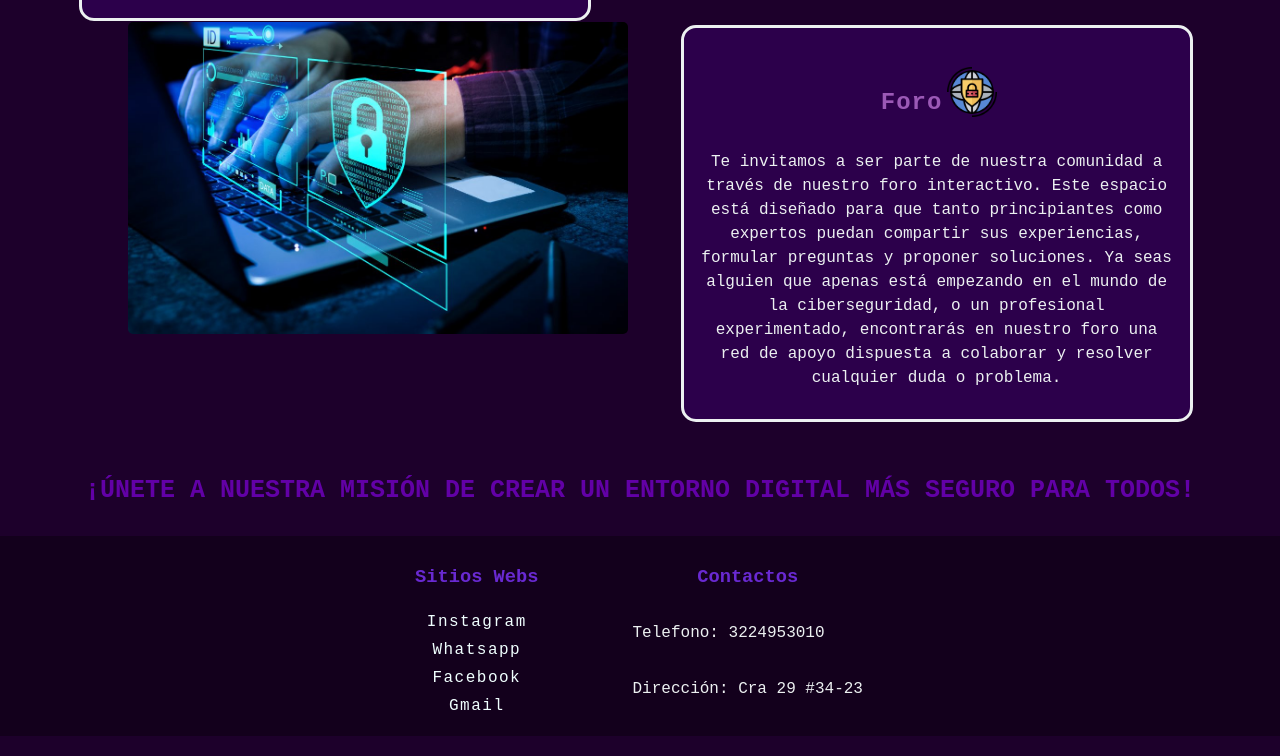
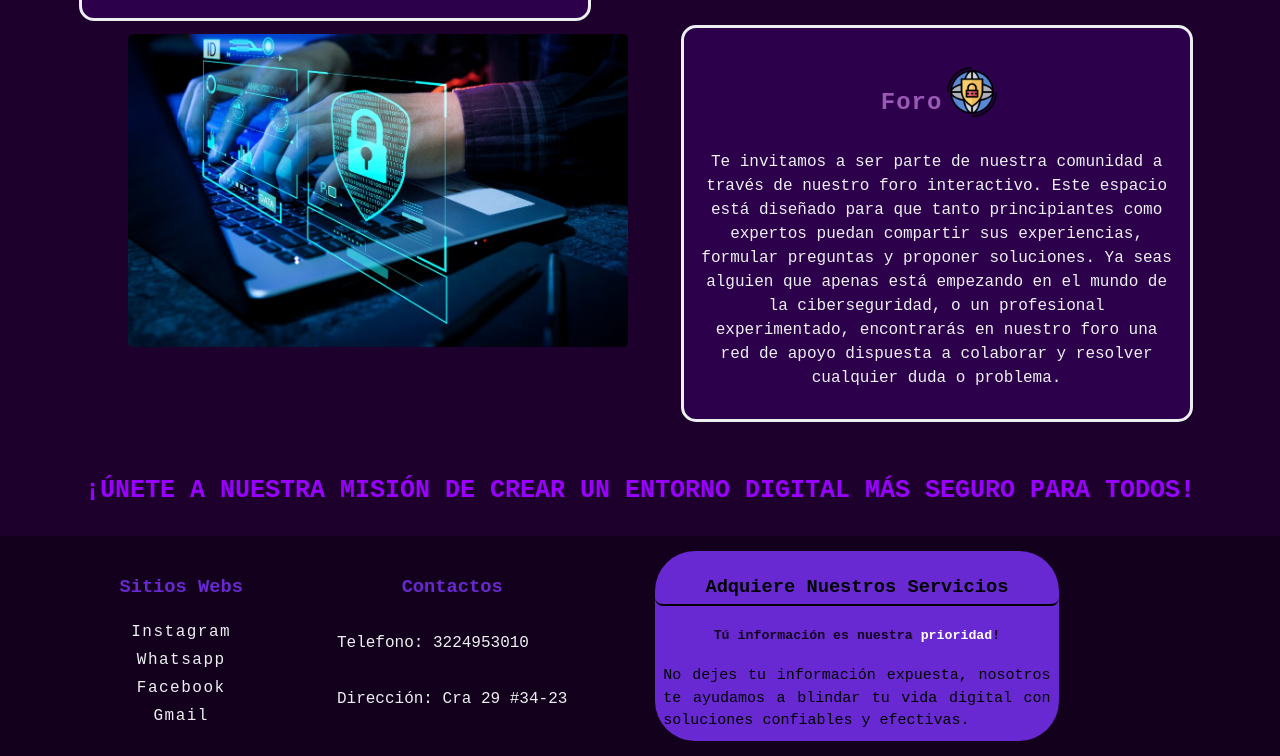
Before and after one commit to Jennx-x/WHS, a plain HTML site: page Html/index.html in a window 1280 px wide. Shown: the part 1505-2261 px from the top of the page. Drawn offline with Linux system fonts and the light colour scheme.

Commit message:
Noveno Commit

```diff
--- a/Css/style.css
+++ b/Css/style.css
@@ -11,7 +11,7 @@ body{
 }
 
 .frase{
-    color: #6200a6;
+    color: #9900FF;
     font-size: 25px; /*Tamaño*/
     font-weight: 600; /*Grosor */
     text-align: center;
@@ -73,7 +73,7 @@ nav {
 }
 
 .items a{
-    color: white;
+    color: #FFFFFF;
     text-decoration: none;
     letter-spacing: 2px;
     border: none;
@@ -85,7 +85,7 @@ nav {
     width: 100%;
     margin-bottom: 5px;
 }
-/* final del header */
+/* final de la barra de navegacion */
 
 
 
@@ -97,12 +97,11 @@ footer{
     bottom: 0;
     width: 100%;
     display: flex;
-    justify-content: center;;
-
 }
 
 .container{
     width: 90%;
+    margin: 10px;
 }
 
 .row{
@@ -112,24 +111,57 @@ footer{
     gap: 80px;
 }
 
-.col{
+.contactos{
     text-align: center;
+
 }
 
-.col ul{
+.contactos ul{
     list-style: none;
     padding: 0%;
 }
 
-.col ul li{
+.contactos ul li{
     margin-bottom: 10px;
 }
 
-.col a{
-    color: azure;
+.contactos a{
+    color: #ecf0f1;
     text-decoration: none;
 }
 
+.cont_mensaje{
+    color: #FFFFFF;
+    background-color: #6929d2;
+    width: 35%;
+    border-radius: 40px;
+}
+
+.cont_mensaje h3{
+    color:#000000;
+    text-align: center;
+    border: none;
+    border-bottom: 2px solid #000000;
+    border-radius: 8px;
+}
+
+.cont_mensaje h5{
+    color: #13001c;
+    text-align: center;
+
+}
+
+.cont_mensaje span{
+    color: #ffffff;
+}
+
+.cont_mensaje p{
+    color: #000000;
+    text-align: justify;
+    font-size: 15px ;
+    margin: 8px;
+    padding:0 ;
+}
 /* final footer */
 
 
@@ -143,7 +175,7 @@ footer{
     background-color: #2c004b;
     /* background-image: url(/Imagenes/blur.jpg); */
     border-radius: 15px;
-    border-color: #1d002b;
+    /* border-color: #1d002b;  */
     /* border-width: 3px;
     border-style:solid;
     border-color: #ecf0f1; */
@@ -239,7 +271,7 @@ footer{
 /* comentario foro */
 .comentario{
     text-align: center;
-    background-color: black;
+    background-color: #000000;
     width: 50%;
     position:relative;
     left: 25%;
--- a/Html/index.html
+++ b/Html/index.html
@@ -62,7 +62,7 @@
         <footer>
             <div class="container">
                 <div class="row">
-                    <div class="col">
+                    <div class="contactos">
                         <h3>Sitios Webs</h3>
                         <ul>
                             <li><a href="#">Instagram</a></li>
@@ -71,10 +71,15 @@
                             <li><a href="#">Gmail</a></li>
                         </ul>
                     </div>
-                    <div class="col">
+                    <div class="contactos">
                         <h3>Contactos</h3>
                         <p>Telefono: 3224953010</p>
                         <p>Dirección: Cra 29 #34-23</p>
+                    </div>
+                    <div class="cont_mensaje">
+                        <h3>Adquiere Nuestros Servicios</h3>
+                        <h5>Tú información es nuestra <span>prioridad</span>!</h5>
+                        <p>No dejes tu información expuesta, nosotros te ayudamos a blindar tu vida digital con soluciones confiables y efectivas.</p>
                     </div>
                 </div>
             </div>
```
Also changed, not shown: Html/foro.html (+1 -1 lines), Html/nosotros.html (+4 -3 lines), Html/reseñas.html (+1 -1 lines), Html/servicios.html (+1 -1 lines), Html/sesion.html (+1 -1 lines), Css/colores.txt (added).
